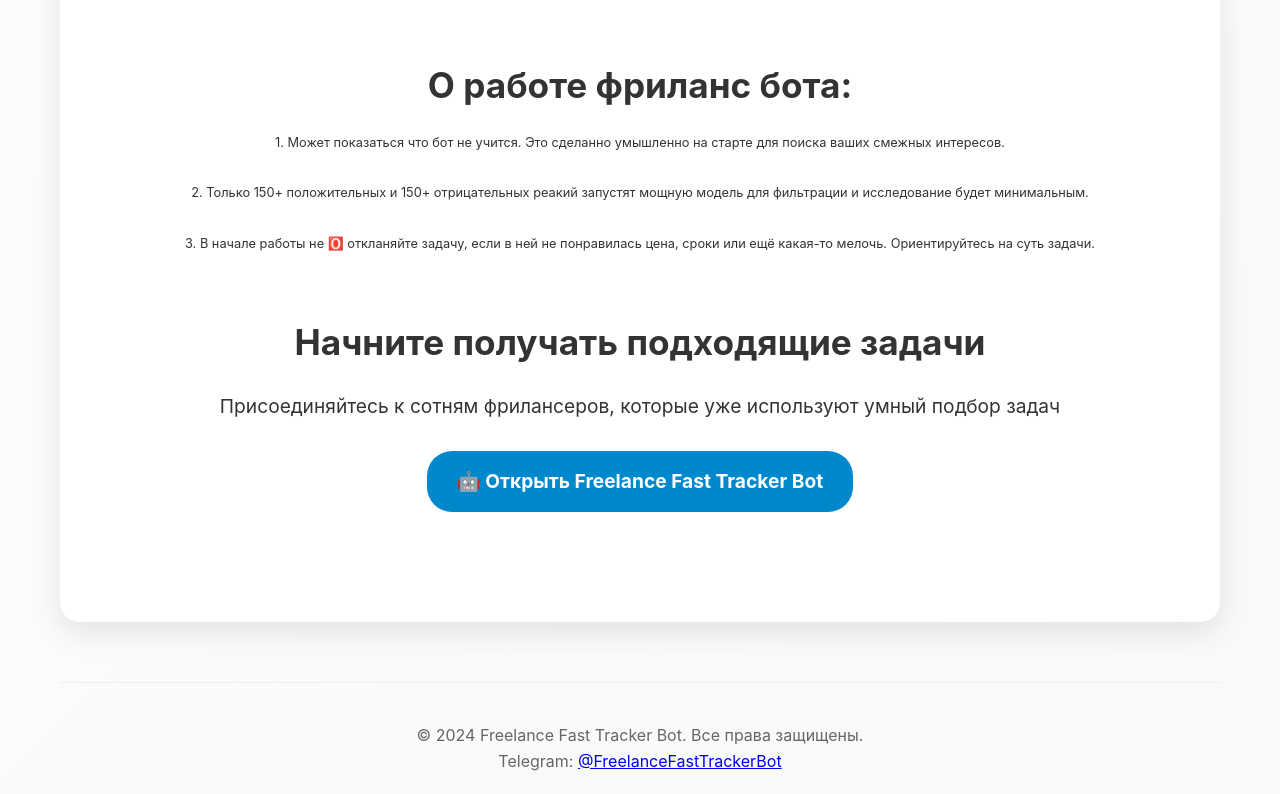
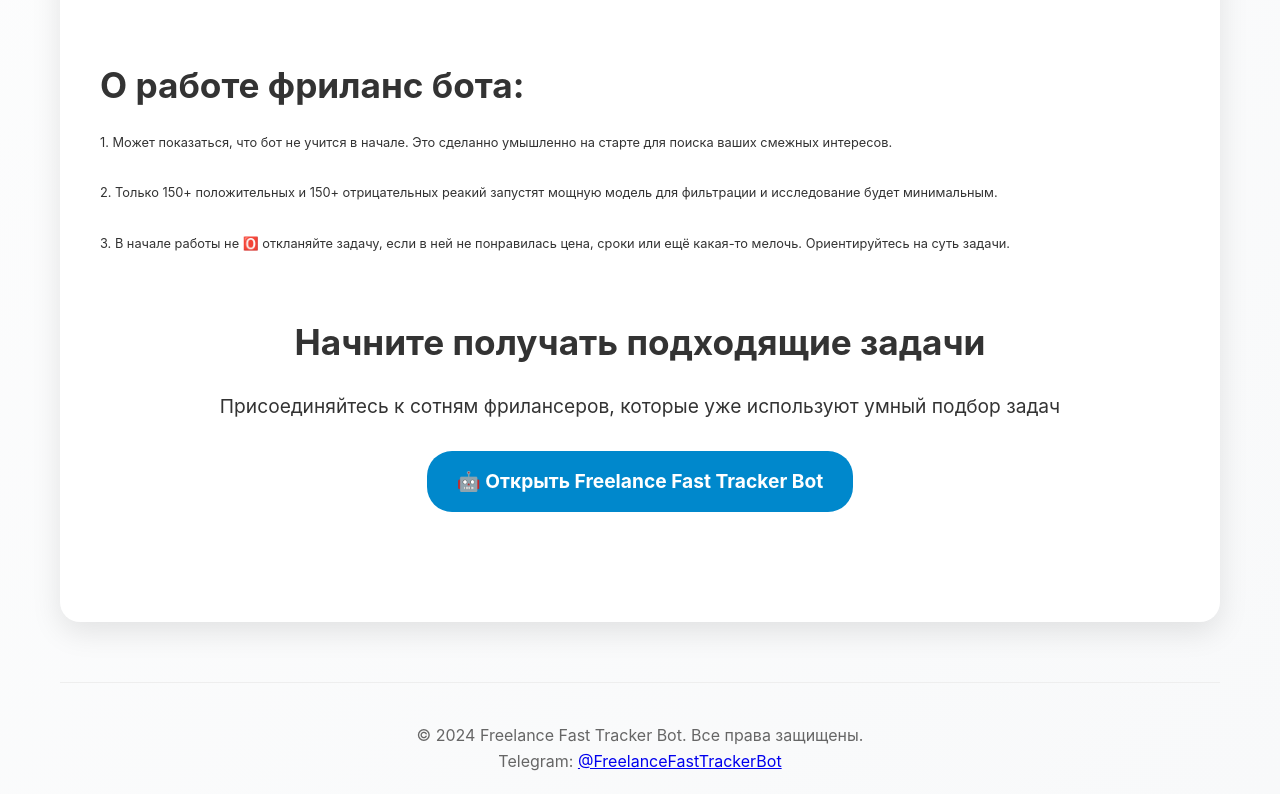
Before and after one commit to kolasdevpy/freelance-fast-tracker-bot, a plain HTML site: page index.html in a window 1280 px wide. Shown: the part 1843-2637 px from the top of the page. Drawn offline with Linux system fonts and the light colour scheme.

Commit message:
Update index.html

```diff
--- a/index.html
+++ b/index.html
@@ -330,9 +330,9 @@
 
 
 
-            <section style="text-align: center; margin: 60px 0;">
+            <section style="text-align: margin: 60px 0;">
                 <h2>О работе фриланс бота:</h2>
-                <p style="margin-bottom: 30px; font-size: 0.8rem;">1. Может показаться что бот не учится. Это сделанно умышленно на старте для поиска ваших смежных интересов.</p>
+                <p style="margin-bottom: 30px; font-size: 0.8rem;">1. Может показаться, что бот не учится в начале. Это сделанно умышленно на старте для поиска ваших смежных интересов.</p>
                 <p style="margin-bottom: 30px; font-size: 0.8rem;">2. Только 150+ положительных и 150+ отрицательных реакий запустят мощную модель для фильтрации и исследование будет минимальным.</p>
                 <p style="margin-bottom: 30px; font-size: 0.8rem;">3. В начале работы не 🅾️ откланяйте задачу, если в ней не понравилась цена, сроки или ещё какая-то мелочь. Ориентируйтесь на суть задачи.</p>
             </section>
```
